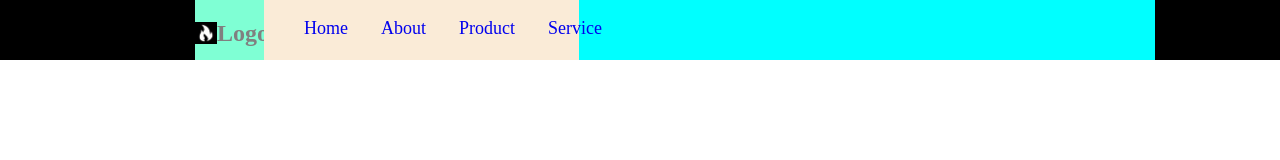
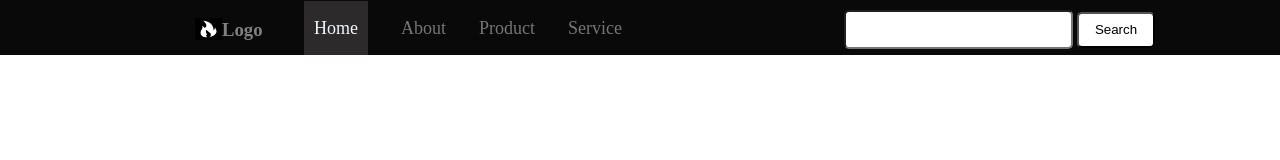
Before and after one commit to Nabeela-Nadeer/second-project, a plain HTML site: page index.html in a window 1280 px wide. Drawn offline with Linux system fonts and the light colour scheme.

Commit message:
header completed

```diff
--- a/assets/css/style.css
+++ b/assets/css/style.css
@@ -4,18 +4,17 @@ body{
 }
 .main-header{
     width:100%;
-    background-color: black;
+    background-color: rgb(9, 9, 9);
 }
 .main-header .container{
     width:75%;
-    height: 60px;
-    background-color: aqua;
     margin-left: 195px;
+    display: flex;
+    justify-content: space-between;
 }
 .nav{
     width:40%;
-    height: 60px;
-    background-color: aquamarine;
+    height: 55px;
     display: flex;
 }
 .logo{
@@ -26,7 +25,7 @@ body{
 .logo-pic{
     width: 27px;
     height: 22px;
-    margin-top: 22px;
+    margin-top: 18px;
 }
 .logo-name{
     color: gray;
@@ -36,7 +35,6 @@ body{
 }
 .nav-links{
     width: 82%;
-    background-color: antiquewhite;
 }
 .nav-links ul{
     list-style-type: none;
@@ -46,4 +44,29 @@ body{
 }
 .nav-links li a{
     text-decoration: none;
+    color: rgb(115, 117, 118);
 }
+.nav-links ul li a:hover{
+    color: aliceblue;
+}
+.active{
+    background-color: rgb(44, 42, 42);
+    padding: 17px 10px;
+}
+.nav-links ul li a.active{
+    color: aliceblue !important;
+}
+.search-field{
+    margin-top: 10px ;
+}
+.search{
+    width: 221px;
+    height: 33px;
+    border-radius: 5px;
+}
+.button-search{
+    width: 78px;
+    height: 36px;
+    background-color: white;
+    border-radius: 5px;
+}
--- a/index.html
+++ b/index.html
@@ -14,11 +14,11 @@
                 <div class="nav">
                     <div class="logo">
                         <img  class="logo-pic" src="/assets/images/logo.jpg">
-                        <h2 class="logo-name">Logo</h2>
+                        <h3 class="logo-name">Logo</h3>
                     </div>
                     <div class="nav-links">
                         <ul>
-                            <li><a href="#">Home</a></li>
+                            <li><a href="#" class="active">Home</a></li>
                             <li><a href="#">About</a></li>
                             <li><a href="#">Product</a></li>
                             <li><a href="#">Service</a></li>
@@ -26,7 +26,8 @@
                     </div>
                 </div>
                 <div class="search-field">
-
+                    <input type="text" name="text" class="search">
+                    <input type ="button" value="Search" class="button-search">
                 </div>
             </div>
         </div>
```
